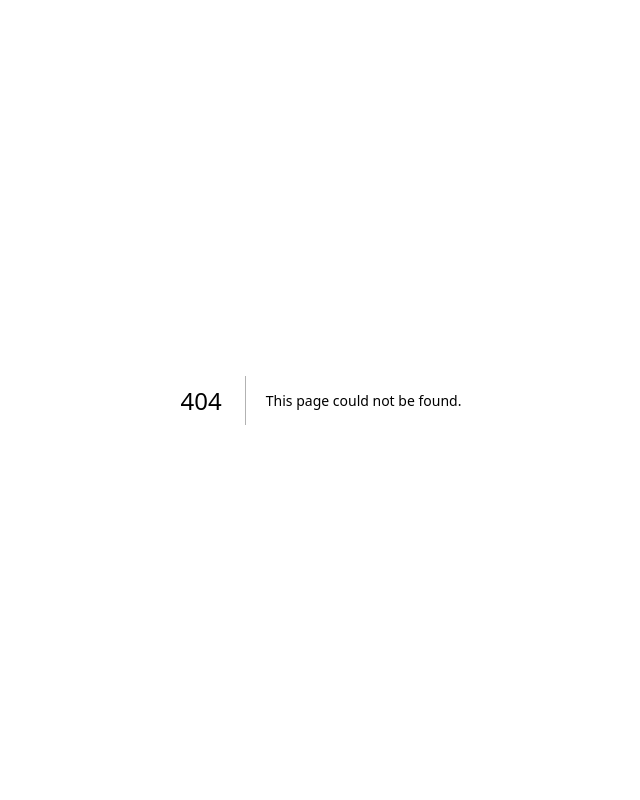
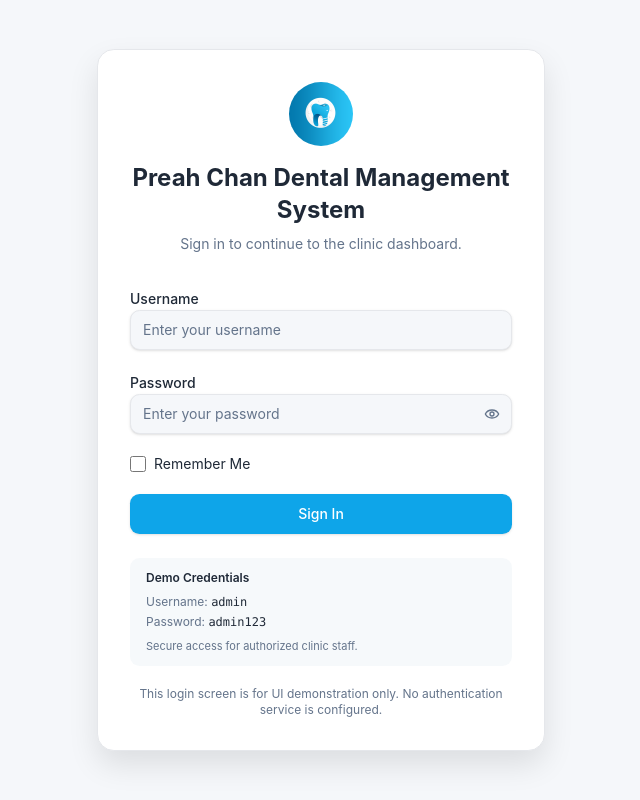
Before and after one commit to BounSopheavann/Preah_Chan_System, a Next.js app in the folder dental-clinic-dashboard/: page /login in a window 1280 px wide. Before the commit this address had no page. Shown: the whole page, without its empty margins (319-959 px from the left). Built offline with nearby package versions, Linux system fonts and the light colour scheme.

Commit message:
completed login page

```diff
--- /dev/null
+++ b/dental-clinic-dashboard/app/login/page.tsx
@@ -0,0 +1,180 @@
+'use client';
+
+import { useState } from 'react';
+import { useRouter } from 'next/navigation';
+import Image from 'next/image';
+
+export default function LoginPage() {
+  const router = useRouter();
+  const [username, setUsername] = useState('');
+  const [password, setPassword] = useState('');
+  const [showPassword, setShowPassword] = useState(false);
+  const [rememberMe, setRememberMe] = useState(false);
+  const [error, setError] = useState<string | null>(null);
+  const [loading, setLoading] = useState(false);
+
+  const handleSubmit = (e: React.FormEvent) => {
+    e.preventDefault();
+    setError(null);
+
+    if (!username.trim()) {
+      setError('Username is required.');
+      return;
+    }
+
+    if (!password) {
+      setError('Password is required.');
+      return;
+    }
+
+    setLoading(true);
+
+    const demoUsername = 'admin';
+    const demoPassword = 'admin123';
+
+    if (username.trim() === demoUsername && password === demoPassword) {
+      router.replace('/');
+    } else {
+      setError('Invalid demo username or password.');
+      setLoading(false);
+    }
+  };
+
+  return (
+    <div className="flex min-h-screen items-center justify-center bg-background px-4 py-10">
+      <div className="w-full max-w-md">
+        <div className="theme-surface-shadow rounded-xl border border-border bg-card p-6 sm:p-8">
+          <div className="mb-8 text-center">
+            <div className="mx-auto mb-4 flex h-16 w-16 items-center justify-center">
+              <Image
+                src="/Logo.png"
+                alt="Preah Chan Dental logo"
+                width={64}
+                height={64}
+                className="h-16 w-16 rounded-full object-contain"
+              />
+            </div>
+            <h1 className="text-2xl font-bold text-foreground">Preah Chan Dental Management System</h1>
+            <p className="mt-2 text-sm text-muted-foreground">
+              Sign in to continue to the clinic dashboard.
+            </p>
+          </div>
+
+          <form onSubmit={handleSubmit} className="space-y-5">
+            {error && (
+              <div className="rounded-md border border-destructive/40 bg-destructive/10 px-3 py-2 text-sm text-destructive">
+                {error}
+              </div>
+            )}
+
+            <div className="space-y-2">
+              <label htmlFor="username" className="text-sm font-medium text-foreground">
+                Username
+              </label>
+              <input
+                id="username"
+                type="text"
+                value={username}
+                onChange={(e) => setUsername(e.target.value)}
+                className="flex h-10 w-full rounded-md border border-input bg-background px-3 py-2 text-sm text-foreground shadow-sm transition-colors placeholder:text-muted-foreground focus-visible:outline-none focus-visible:ring-2 focus-visible:ring-ring"
+                placeholder="Enter your username"
+                autoComplete="username"
+              />
+            </div>
+
+            <div className="space-y-2">
+              <label htmlFor="password" className="text-sm font-medium text-foreground">
+                Password
+              </label>
+              <div className="relative">
+                <input
+                  id="password"
+                  type={showPassword ? 'text' : 'password'}
+                  value={password}
+                  onChange={(e) => setPassword(e.target.value)}
+                  className="flex h-10 w-full rounded-md border border-input bg-background px-3 py-2 pr-10 text-sm text-foreground shadow-sm transition-colors placeholder:text-muted-foreground focus-visible:outline-none focus-visible:ring-2 focus-visible:ring-ring"
+                  placeholder="Enter your password"
+                  autoComplete="current-password"
+                />
+                <button
+                  type="button"
+                  onClick={() => setShowPassword((prev) => !prev)}
+                  className="absolute inset-y-0 right-0 flex items-center px-3 text-muted-foreground hover:text-foreground"
+                  aria-label={showPassword ? 'Hide password' : 'Show password'}
+                >
+                  {showPassword ? (
+                    <svg
+                      xmlns="http://www.w3.org/2000/svg"
+                      viewBox="0 0 24 24"
+                      fill="none"
+                      stroke="currentColor"
+                      strokeWidth="2"
+                      strokeLinecap="round"
+                      strokeLinejoin="round"
+                      className="h-4 w-4"
+                    >
+                      <path d="M3 3l18 18" />
+                      <path d="M10.5 10.5A3 3 0 0 0 9 13.5a3.5 3.5 0 0 0 7 0 3 3 0 0 0-1.5-2.9" />
+                      <path d="M9.5 9.5A5 5 0 0 1 15.5 6.5 5 5 0 0 1 14 14.5a5 5 0 0 1-4.5-5z" />
+                    </svg>
+                  ) : (
+                    <svg
+                      xmlns="http://www.w3.org/2000/svg"
+                      viewBox="0 0 24 24"
+                      fill="none"
+                      stroke="currentColor"
+                      strokeWidth="2"
+                      strokeLinecap="round"
+                      strokeLinejoin="round"
+                      className="h-4 w-4"
+                    >
+                      <path d="M2 12s3-6 10-6 10 6 10 6-3 6-10 6-10-6-10-6z" />
+                      <circle cx="12" cy="12" r="3" />
+                    </svg>
+                  )}
+                </button>
+              </div>
+            </div>
+
+            <div className="flex items-center justify-between">
+              <label className="flex items-center gap-2 text-sm text-foreground">
+                <input
+                  type="checkbox"
+                  checked={rememberMe}
+                  onChange={(e) => setRememberMe(e.target.checked)}
+                  className="h-4 w-4 rounded border-border text-primary focus-visible:outline-none focus-visible:ring-2 focus-visible:ring-ring"
+                />
+                Remember Me
+              </label>
+            </div>
+
+            <button
+              type="submit"
+              disabled={loading}
+              className="inline-flex h-10 w-full items-center justify-center rounded-md bg-primary px-4 py-2 text-sm font-medium text-primary-foreground shadow-sm transition-opacity hover:opacity-90 disabled:opacity-70"
+            >
+              {loading ? 'Signing in...' : 'Sign In'}
+            </button>
+          </form>
+
+          <div className="mt-6 rounded-md bg-muted/60 px-4 py-3">
+            <p className="text-xs font-semibold text-foreground">Demo Credentials</p>
+            <div className="mt-2 space-y-1 text-xs text-muted-foreground">
+              <p>Username: <span className="font-mono text-foreground">admin</span></p>
+              <p>Password: <span className="font-mono text-foreground">admin123</span></p>
+            </div>
+            <p className="mt-2 text-[11px] text-muted-foreground">
+              Secure access for authorized clinic staff.
+            </p>
+          </div>
+
+          <div className="mt-5">
+            <p className="text-center text-xs text-muted-foreground">
+              This login screen is for UI demonstration only. No authentication service is configured.
+            </p>
+          </div>
+        </div>
+      </div>
+    </div>
+  );
+}
--- a/dental-clinic-dashboard/components/sidebar.tsx
+++ b/dental-clinic-dashboard/components/sidebar.tsx
@@ -112,7 +112,12 @@ export function Sidebar({ isOpen, onClose }: SidebarProps) {
                 <p className="text-xs text-muted-foreground">Dentist</p>
               </div>
             </div>
-            <button className="w-full flex items-center gap-2 px-4 py-2 text-sm text-foreground hover:bg-muted rounded-lg transition-all">
+             <button
+              onClick={() => {
+                window.location.href = '/login';
+              }}
+              className="w-full flex items-center gap-2 px-4 py-2 text-sm text-foreground hover:bg-muted rounded-lg transition-all"
+            >
               <LogOut className="w-4 h-4" />
               <span>Logout</span>
             </button>
```
Also changed, not shown: 1 other file (tests, documents, lock files or other folders).
